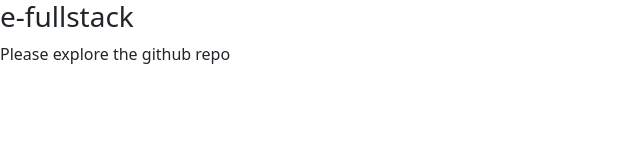
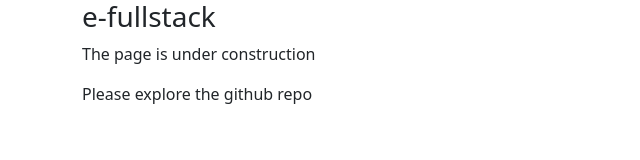
Before and after one commit to fullstack1o1/fullstack1o1.github.io, a plain HTML site: page index.html in a window 1280 px wide. Shown: the whole page, without its empty margins (0-640 px from the left). Drawn offline with nearby package versions, Linux system fonts and the light colour scheme.

Commit message:
Update index.html

```diff
--- a/index.html
+++ b/index.html
@@ -7,8 +7,12 @@
     <link href="https://cdn.jsdelivr.net/npm/bootstrap@5.2.0/dist/css/bootstrap.min.css" rel="stylesheet" integrity="sha384-gH2yIJqKdNHPEq0n4Mqa/HGKIhSkIHeL5AyhkYV8i59U5AR6csBvApHHNl/vI1Bx" crossorigin="anonymous">
   </head>
   <body>
-    <h3>e-fullstack</h3>
-    <p>Please explore the github repo </p> <a href="https://github.com/e-fullstack" target="_blank"></a>
+    <div class="container">
+      <h3>e-fullstack</h3>
+      <p>The page is under construction</p>
+      <p>Please explore the github repo </p> <a href="https://github.com/e-fullstack" target="_blank"></a>
+    </div>
+
     <script src="https://cdn.jsdelivr.net/npm/bootstrap@5.2.0/dist/js/bootstrap.bundle.min.js" integrity="sha384-A3rJD856KowSb7dwlZdYEkO39Gagi7vIsF0jrRAoQmDKKtQBHUuLZ9AsSv4jD4Xa" crossorigin="anonymous"></script>
   </body>
 </html>
```
